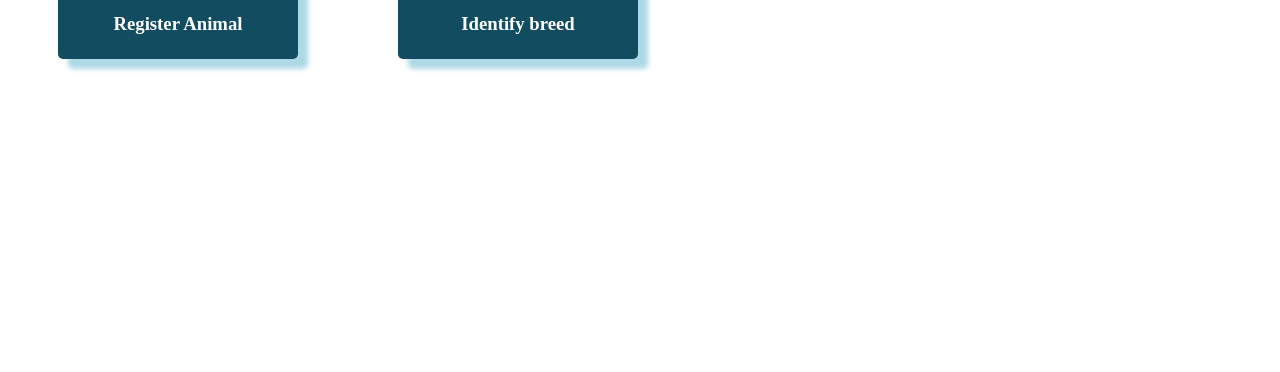
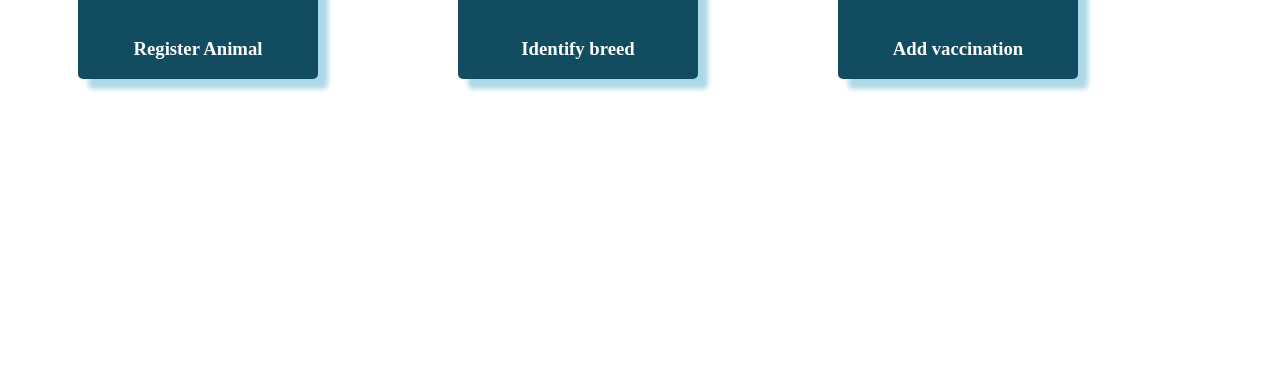
Before and after one commit to vishal-baliyan-ji/BREED_IDENTIFIER, a Flask app: page / in a window 1280 px wide. Shown: the part 428-800 px from the top of the page. Run offline with Flask 3, Linux system fonts and the light colour scheme.

Commit message:
added vaccination and improved layout

```diff
--- a/static/css/style.css
+++ b/static/css/style.css
@@ -29,7 +29,7 @@
     height: 300px;
     width: 240px;
     border-radius: 5px;
-    margin: 50px;
+    margin: 70px;
     box-shadow: 10px 10px 5px lightblue;
 }
 .registration img{
@@ -43,8 +43,8 @@
     margin-left: 20px;
     margin-right: 20px;
     color: white;
-    padding: 5px;
-    border-radius: 5px;
+    padding: 10px;
+    border-radius: 20px;
 }
 .registration a{
     text-align: center;
@@ -72,6 +72,7 @@
     background-color: rgb(18, 76, 96);
     height: 300px;
     width: 240px;
+    margin: 25px;
     border-radius: 5px;
     left: 50%;
    }
--- a/templates/index.html
+++ b/templates/index.html
@@ -10,6 +10,10 @@
         <img src="/static/img/cow2.png" alt="cow">
         <a href="/identify"><h3>Identify breed</h3></a>
     </div>
+    <div class="registration">
+        <img src="/static/img/vaccine.jpg" alt="vaccine">
+        <a href="/vaccination"><h3>Add vaccination</h3></a>
+    </div>
 </div>
 
 {% endblock %}
```
Also changed, not shown: static/img/vaccine.jpg (added).
